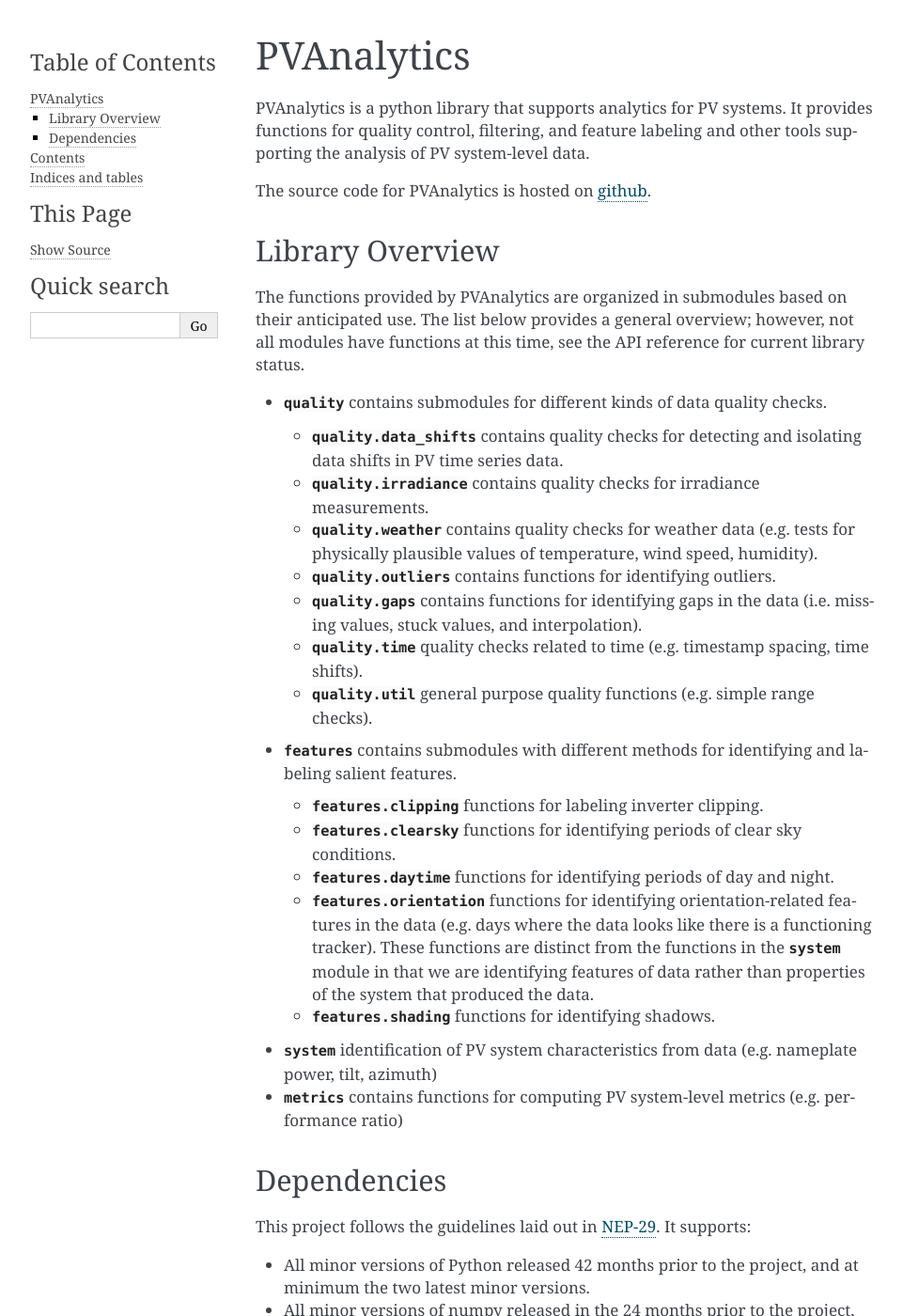
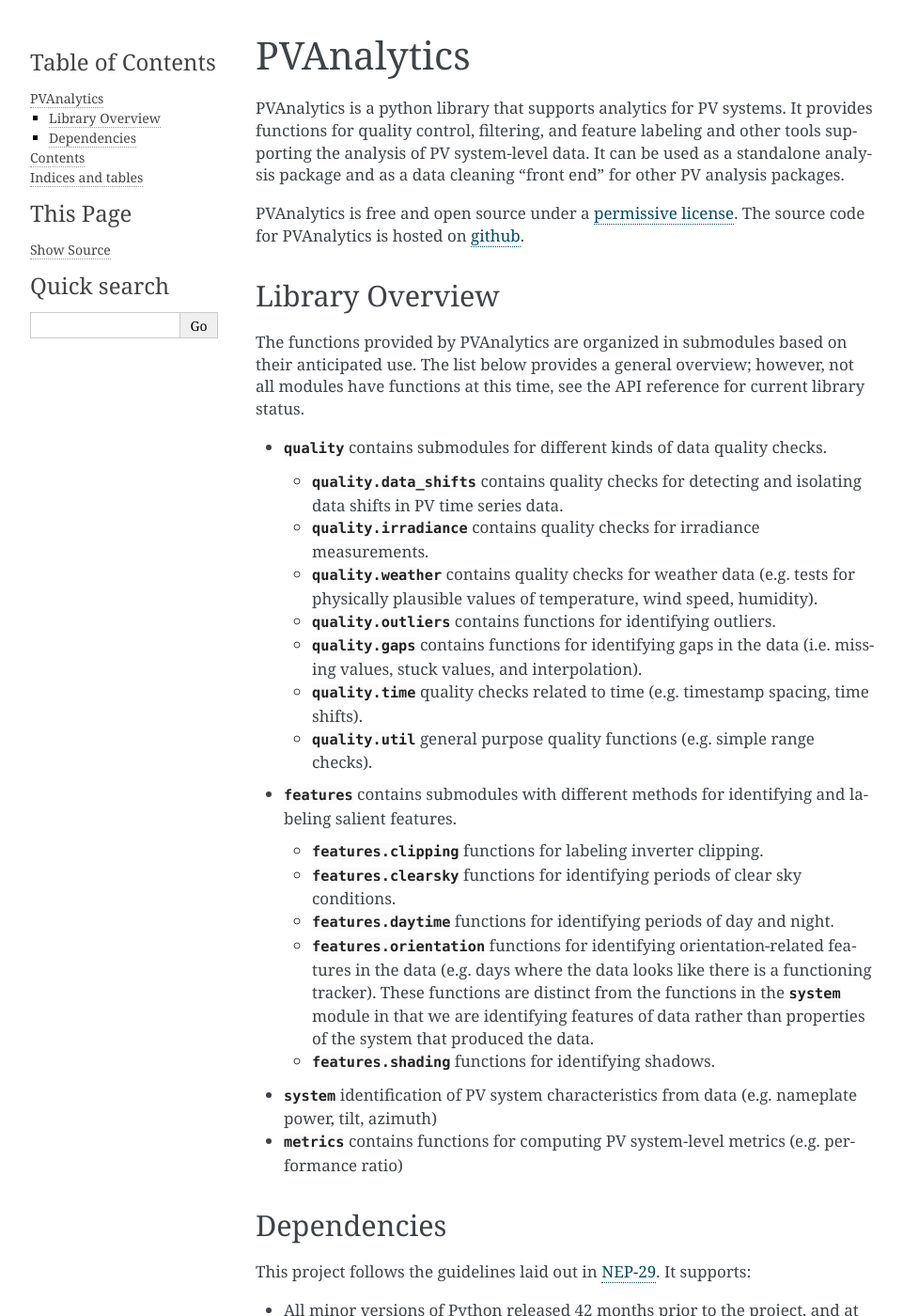
Before and after one commit to pvlib/pvanalytics, a Sphinx documentation site: the page built from docs/index.rst, in a window 1280 px wide and 1400 px high. Shown: the whole window at 94% size, without its empty margins (148-1109 px from the left). Built offline with Sphinx 7.4.7, drawn with Linux system fonts in a browser that asks for light colours; pages that are not in the unit, such as notebooks, are missing from menus; some of the changed text lies outside the part shown.

Commit message:
other index.rst updates

```diff
--- a/docs/index.rst
+++ b/docs/index.rst
@@ -9,8 +9,11 @@
 PVAnalytics is a python library that supports analytics for PV
 systems. It provides functions for quality control, filtering, and
 feature labeling and other tools supporting the analysis of PV
-system-level data.
+system-level data. It can be used as a standalone analysis package
+and as a data cleaning "front end" for other PV analysis packages.
 
+PVAnalytics is free and open source under a
+`permissive license <https://github.com/pvlib/pvanalytics/blob/master/LICENSE>`_.
 The source code for PVAnalytics is hosted on `github
 <https://github.com/pvlib/pvanalytics>`_.
 
@@ -71,11 +74,12 @@
   and at minimum the two latest minor versions.
 - All minor versions of numpy released in the 24 months prior to the project,
   and at minimum the last three minor versions
-- The latest release of `PVLib <https://pvlib-python.readthedocs.io>`_.
+- The latest release of `pvlib <https://pvlib-python.readthedocs.io>`_.
 
-PVAnalytics depends on the following packages:
+Additionally, PVAnalytics relies on several other packages in the open
+source scientific python ecosystem.  For details on dependencies and versions,
+see our our `setup.py <https://github.com/pvlib/pvanalytics/blob/master/setup.py>`_.
 
-.. literalinclude:: ../requirements.txt
 
 Contents
 ========
```
